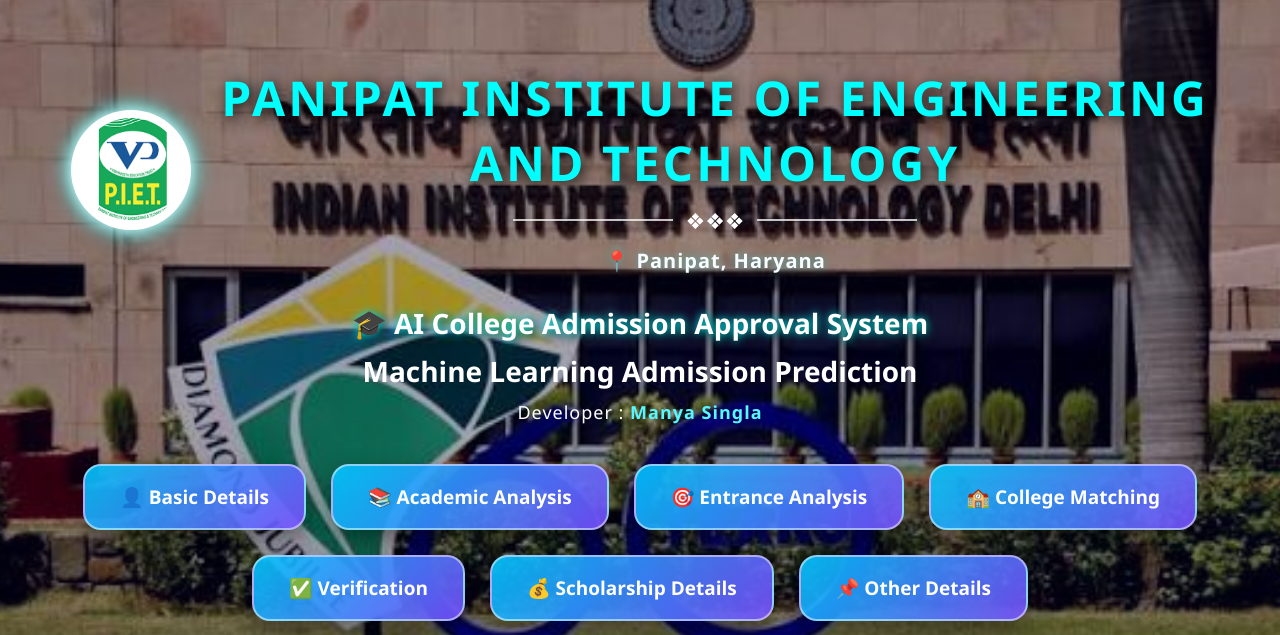
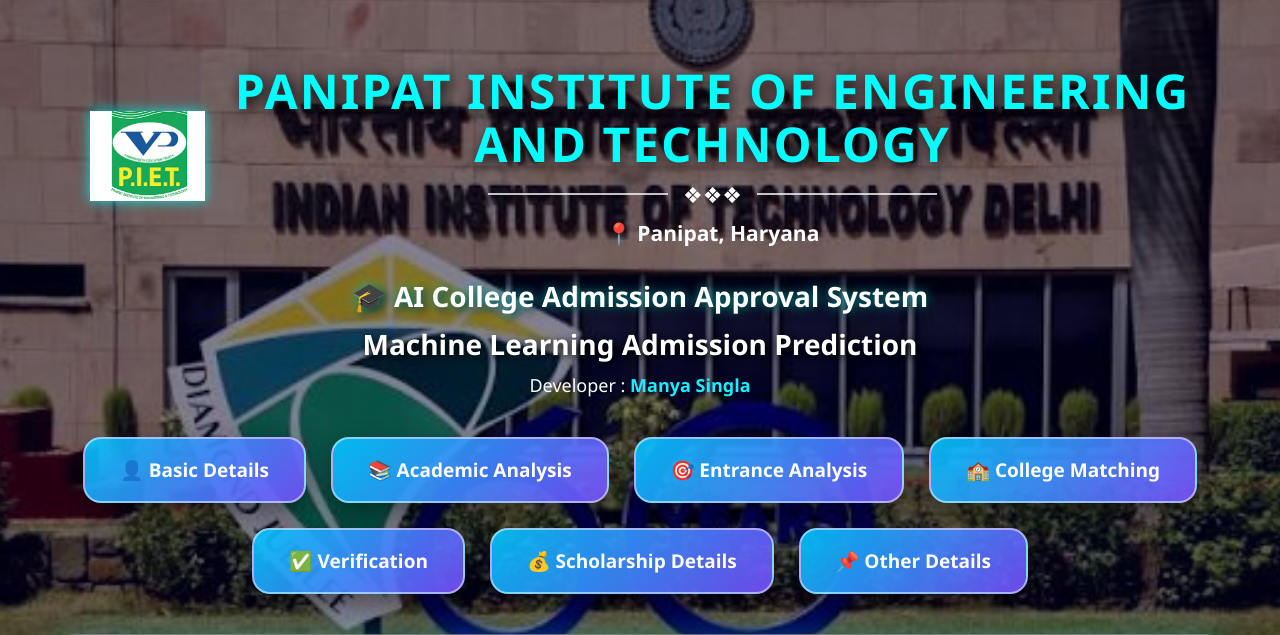
Before and after one commit to Manya2507/College-Admission-Approval-System, a Flask app: page / in a window 1280 px wide. Shown: the top 635 px of the page. Run offline with Flask 3, Linux system fonts and the light colour scheme.

Commit message:
Update style.css

```diff
--- a/static/style.css
+++ b/static/style.css
@@ -1143,19 +1070,18 @@
 
 .college-logo{
 
-    width:120px;
+    width:115px;
 
-    height:120px;
+    height:auto;
 
-    background:white;
+    background:transparent;
 
-    padding:8px;
+    padding:0;
 
-    border-radius:50%;
+    border-radius:0;
 
     box-shadow:
-    0 0 15px white,
-    0 0 25px cyan;
+    0 0 12px rgba(0,255,255,.8);
 
 }
 
@@ -1163,24 +1089,25 @@
 
 .college-name{
 
-    font-size:58px;
+    font-size:62px;
 
     font-weight:900;
 
-    letter-spacing:3px;
-
-    color:#FFFFFF;
+    color:#ffffff;
 
     text-transform:uppercase;
 
+    letter-spacing:2px;
+
+    line-height:1.1;
+
     text-shadow:
-    0 0 8px #39E5FF,
-    0 0 18px #39E5FF,
-    0 0 30px rgba(57,229,255,.7),
-    3px 3px 12px black;
+        0 0 5px #8ef7ff,
+        0 0 10px #39E5FF,
+        0 0 20px #39E5FF,
+        0 0 35px rgba(57,229,255,.8);
 
 }
-
 
 
 .college-subtitle{
@@ -1222,54 +1149,49 @@
 
     margin-top:35px;
 
-    font-size:54px;
+    font-size:56px;
 
     font-weight:900;
 
-    color:#15F5FF;
+    color:#18F0FF;
 
     text-shadow:
-    0 0 10px cyan,
-    3px 3px 10px black;
+        0 0 12px rgba(0,255,255,.6),
+        3px 3px 10px black;
 
 }
-
 .project-subtitle{
 
+    margin-top:10px;
 
-font-size:28px;
+    font-size:28px;
 
-color:white;
+    color:white;
 
-margin-top:10px;
+    font-weight:700;
 
+    text-shadow:2px 2px 8px black;
 
 }
 
 
-
 .developer-name{
 
-    margin-top:28px;
+    margin-top:14px;
 
-    font-size:23px;
-
-    font-weight:500;
+    font-size:22px;
 
     color:white;
-
-    letter-spacing:1px;
 
 }
 
 .developer-name span{
 
-    color:#58F6FF;
+    color:#18F0FF;
 
-    font-weight:800;
+    font-weight:700;
 
 }
-
 @keyframes slide{
 
 
@@ -1315,9 +1237,9 @@
 
     align-items:center;
 
-    gap:12px;
+    gap:15px;
 
-    margin-top:10px;
+    margin-top:8px;
 
     color:white;
 
@@ -1327,7 +1249,7 @@
 
 .college-divider span{
 
-    width:160px;
+    width:180px;
 
     height:2px;
 
@@ -1335,25 +1257,14 @@
 
 }
 
-
-
-/* =========================================
-      LOCATION
-========================================= */
-
 .college-location{
 
-    margin-top:12px;
+    margin-top:10px;
 
-    font-size:20px;
+    color:white;
+
+    font-size:21px;
 
     font-weight:700;
 
-    color:#F8FCFF;
-
-    letter-spacing:1px;
-
-    text-shadow:
-        0 0 10px rgba(0,255,255,.4);
-
 }
```
Also changed, not shown: other parts of static/style.css (+44 -117 lines).
